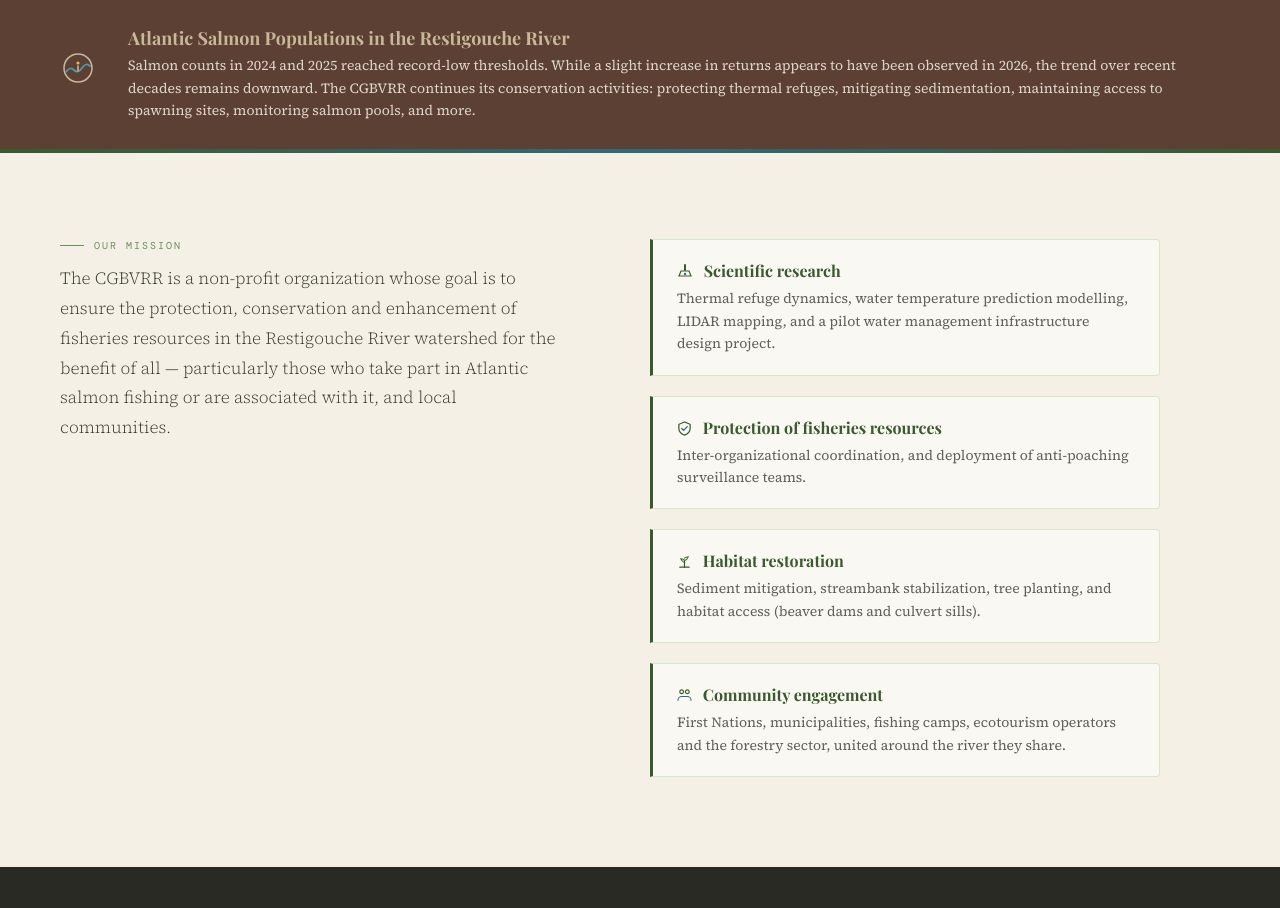
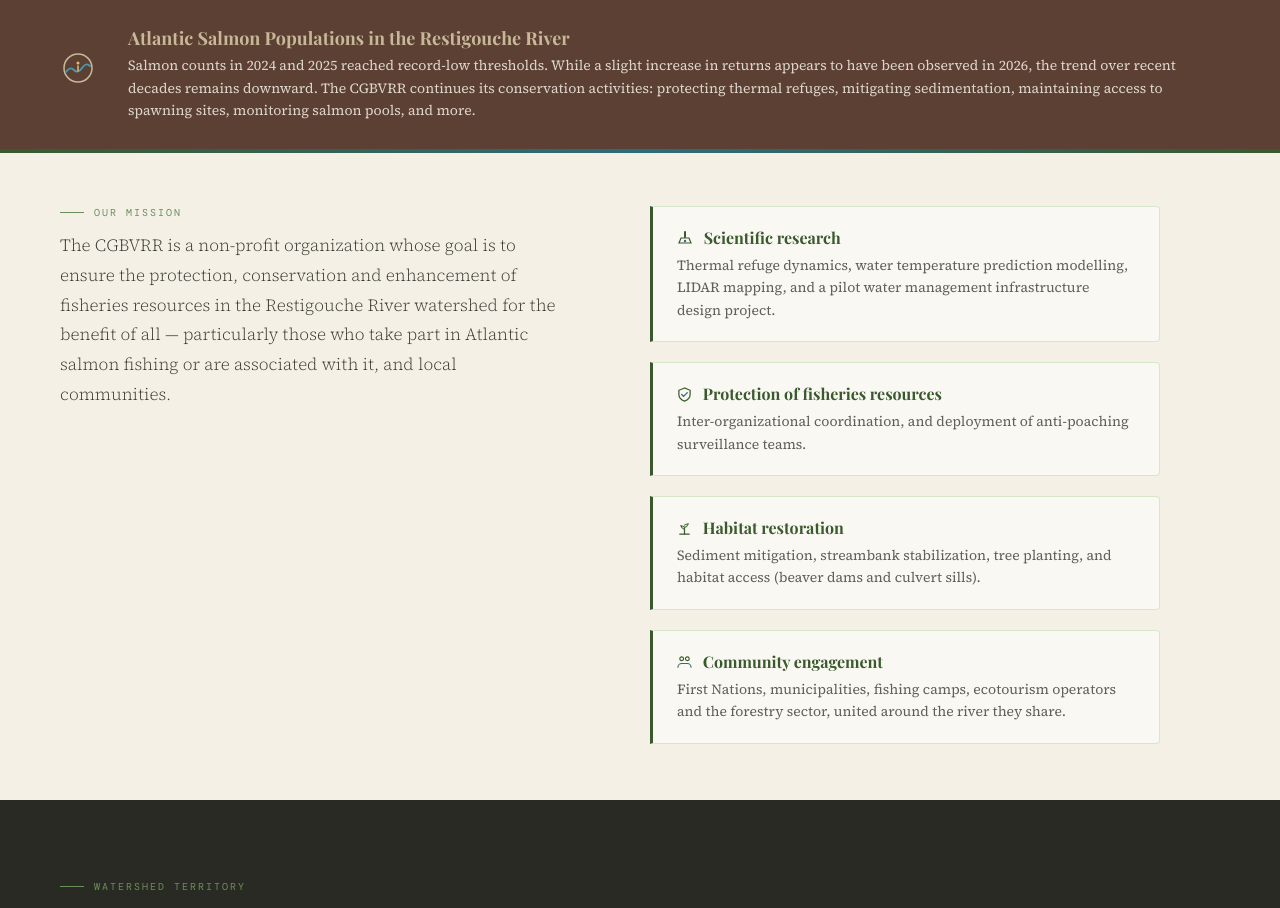
Before and after one commit to foxah047-stack/secure, a Jekyll site: the page built from index.html, in a window 1280 px wide. Shown: the part 973-1881 px from the top of the page. Built offline with Jekyll 4.4.1, drawn with Linux system fonts in a browser that asks for light colours; some web fonts are replaced.

Commit message:
Reduce site-wide section spacing

```diff
--- a/assets/css/main.css
+++ b/assets/css/main.css
@@ -282,7 +282,7 @@
   }
 
   /* ── SECTION COMMON ── */
-  section { padding: 90px 60px; }
+  section { padding: 1.5cm 60px; }
 
   .section-label {
     font-family: 'DM Mono', monospace;
@@ -1011,7 +1011,7 @@
 
   /* ── RESPONSIVE ── */
   @media (max-width: 900px) {
-    section { padding: 60px 24px; }
+    section { padding: 1.5cm 24px; }
     nav { padding: 0 20px; }
     .hero {
   padding: 120px 24px 60px;
@@ -1116,7 +1116,7 @@
 .social-link:hover { color: var(--moss); }
 
 /* ── CONTACT SECTION LAYOUT ── */
-.contact-section { display: grid; grid-template-columns: 1fr 1fr; gap: 80px; padding: 90px 60px; background: var(--charcoal); color: var(--cream); align-items: start; }
+.contact-section { display: grid; grid-template-columns: 1fr 1fr; gap: 80px; padding: 1.5cm 60px; background: var(--charcoal); color: var(--cream); align-items: start; }
 .contact-info-block h2 { font-family: 'Playfair Display', serif; font-size: 44px; color: var(--sage); margin-bottom: 20px; }
 .contact-info-block p { color: var(--mist); font-size: 15px; line-height: 1.7; margin-bottom: 32px; font-weight: 300; opacity: .85; }
 .contact-details { display: flex; flex-direction: column; gap: 16px; }
```
